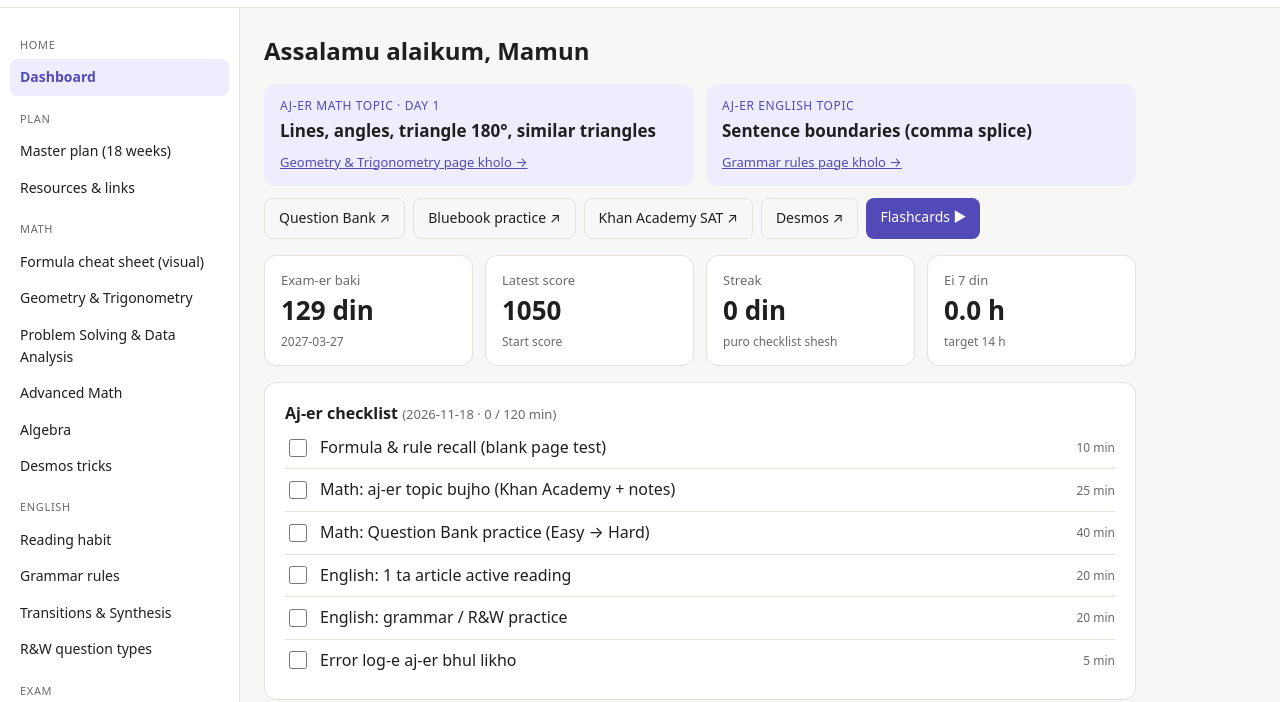
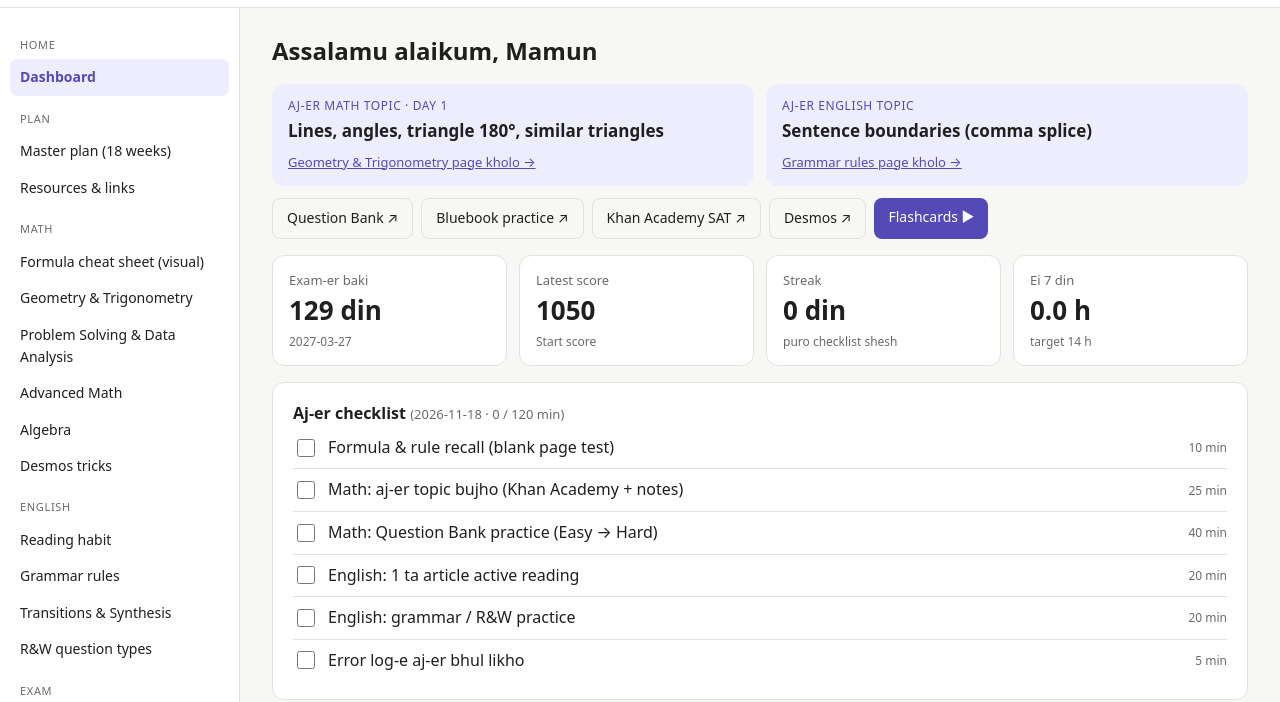
Before and after one commit to md-al-mamun22/sat-hub, a plain HTML site: page index.html in a window 1280 px wide. Shown: the part 42-744 px from the top of the page. Drawn offline with Linux system fonts and the light colour scheme.

Commit message:
Fill full screen width (remove right-side gap)
Co-Authored-By: Claude Opus 5.5 <noreply@anthropic.com>
Claude-Session: https://claude.ai/code/session_01Tn4mjmAPjiidTkeiApb9xF

```diff
--- a/style.css
+++ b/style.css
@@ -67,7 +67,7 @@ body {
 }
 .nav-link:hover { background: var(--bg); }
 .nav-link.active { background: var(--accent-soft); color: var(--accent); font-weight: 600; }
-.main { flex: 1; padding: 24px; max-width: 920px; }
+.main { flex: 1; min-width: 0; padding: 24px 32px; }
 .card {
   background: var(--card); border: 1px solid var(--border);
   border-radius: 12px; padding: 18px 20px; margin-bottom: 16px;
```
